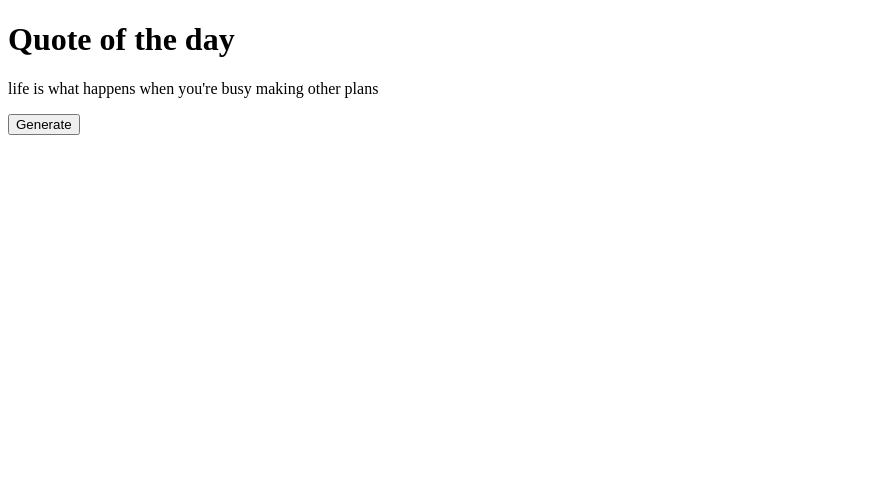
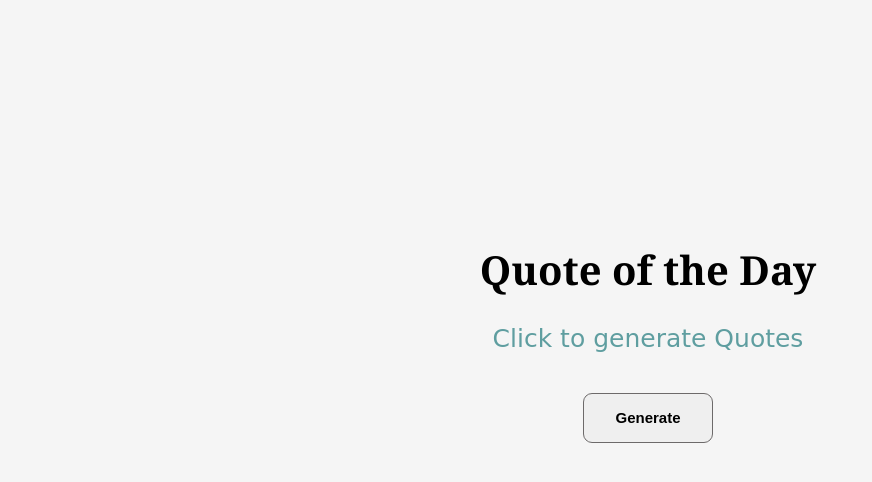
Before and after one commit to boppidianusha/random-quotes, a plain HTML site: page index.html in a window 1280 px wide. Shown: the whole page, without its empty margins (0-872 px from the left). Drawn offline with Linux system fonts and the light colour scheme.

Commit message:
fristcommit

```diff
--- a/index.html
+++ b/index.html
@@ -4,18 +4,21 @@
     <meta charset="UTF-8">
     <meta http-equiv="X-UA-Compatible" content="IE=edge">
     <meta name="viewport" content="width=device-width, initial-scale=1.0">
+    <link rel="stylesheet" href="style.css">
     <title>random quotes</title>
     <link rel="shortcut icon" href="th.png" type="image/x-icon">
 </head>
 <body>
-    <div class="container">
-        <h1>Quote of the day</h1>
-        <div id="display">
-            life is what happens when you're busy making other plans
+    <center>
+        <div class="container">
+            <h1>Quote of the Day</h1>
+            <div id="display">
+            Click to generate Quotes
+            </div>
+            <p id="Author"></p>
+            <button  id="generate">Generate</button>
         </div>
-        <p id="Author"></p>
-        <button  id="generate">Generate</button>
-    </div>
+    </center>
     <script src="script.js"></script>
 </body>
 </html>
--- a/style.css
+++ b/style.css
@@ -0,0 +1,42 @@
+body{
+    background-color: whitesmoke;
+    height: 100%;
+    width: 100%;
+}
+.container{
+    display: flex;
+    flex-direction: column;
+    align-items: center;
+    text-align: center;
+    margin-top: 215px;
+
+}
+h1{
+    font-size: 40px;
+    color:black;
+    font-family:Cambria, Cochin, Georgia, Times, 'Times New Roman', serif;
+}
+#display{
+    font-size: 25px;
+    font-family: cursive;
+    color: cadetblue ;
+
+}
+#Author{
+    font-size: 20px;
+    color: darkgrey;
+    font-style: italic;
+
+}
+#generate{
+    width: 130px;
+    height: 50px;
+    font-size: 15px;
+    font-weight: bold;
+    border-radius: 9px;
+    border: 1px solid rgb(109, 106, 106);
+}
+
+#generate:hover{
+    background-color: darkgrey;
+}
```
